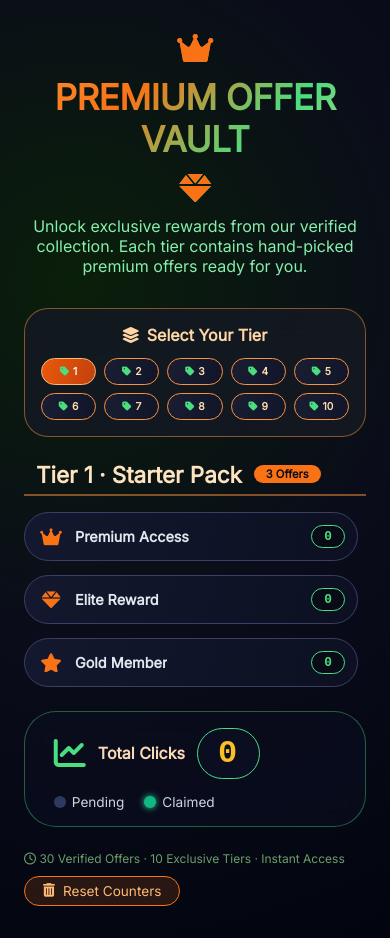
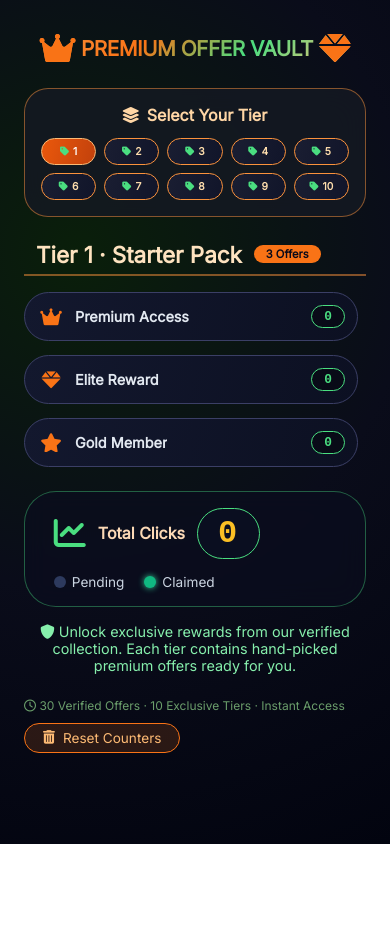
Before and after one commit to kmstnazma50/RewardGalaxy, a plain HTML site: page index.html in a window 390 px wide. After the commit the page ends 844 px from the top, so only its background shows below. Drawn offline with Linux system fonts and the light colour scheme.

Commit message:
Refactor hero section layout and update storage key
Moved the description paragraph to the bottom of the hero section and adjusted styles for better layout. Updated storage key version.

```diff
--- a/index.html
+++ b/index.html
@@ -113,7 +113,7 @@
 
     .hero {
       text-align: center;
-      margin-bottom: 2rem;
+      margin-bottom: 1.5rem;
     }
 
     .hero h1 {
@@ -127,8 +127,28 @@
       display: inline-flex;
       align-items: center;
       gap: 12px;
-      flex-wrap: wrap;
-      justify-content: center;
+      flex-wrap: nowrap;
+      white-space: nowrap;
+    }
+
+    /* Responsive title - stays in one line */
+    @media (max-width: 550px) {
+      .hero h1 {
+        font-size: 1.6rem;
+        gap: 8px;
+      }
+      .hero h1 i {
+        font-size: 1.4rem;
+      }
+    }
+    @media (max-width: 400px) {
+      .hero h1 {
+        font-size: 1.3rem;
+        gap: 6px;
+      }
+      .hero h1 i {
+        font-size: 1.1rem;
+      }
     }
 
     .hero h1 i {
@@ -137,10 +157,12 @@
       font-size: 2rem;
     }
 
-    .hero p {
+    /* description moved to bottom */
+    .bottom-description {
+      text-align: center;
+      margin: 1rem 0 1.5rem 0;
       color: #86efac;
-      margin-top: 12px;
-      font-size: 1rem;
+      font-size: 0.9rem;
       max-width: 600px;
       margin-left: auto;
       margin-right: auto;
@@ -413,7 +435,6 @@
   <div class="content-area">
     <div class="hero">
       <h1><i class="fas fa-crown"></i> PREMIUM OFFER VAULT <i class="fas fa-gem"></i></h1>
-      <p>Unlock exclusive rewards from our verified collection. Each tier contains hand-picked premium offers ready for you.</p>
     </div>
 
     <div class="mobile-tier-bar" id="mobileTierBar">
@@ -438,6 +459,11 @@
         <span><i class="dot"></i> Pending</span>
         <span><i class="dot active"></i> Claimed</span>
       </div>
+    </div>
+
+    <!-- Description moved to bottom (above footer) -->
+    <div class="bottom-description">
+      <i class="fas fa-shield-alt"></i> Unlock exclusive rewards from our verified collection. Each tier contains hand-picked premium offers ready for you.
     </div>
 
     <footer>
@@ -529,7 +555,7 @@
 
   const TOTAL_OFFERS = 30;
   let clickCounts = new Array(TOTAL_OFFERS).fill(0);
-  const STORAGE_KEY = "premiumOfferVaultV1";
+  const STORAGE_KEY = "premiumOfferVaultV2";
 
   function getGlobalIndex(tier, localIdx) {
     return (tier-1) * 3 + localIdx;
```
